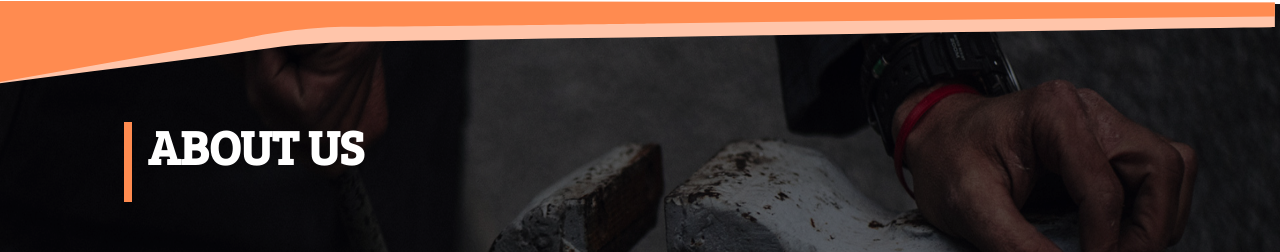
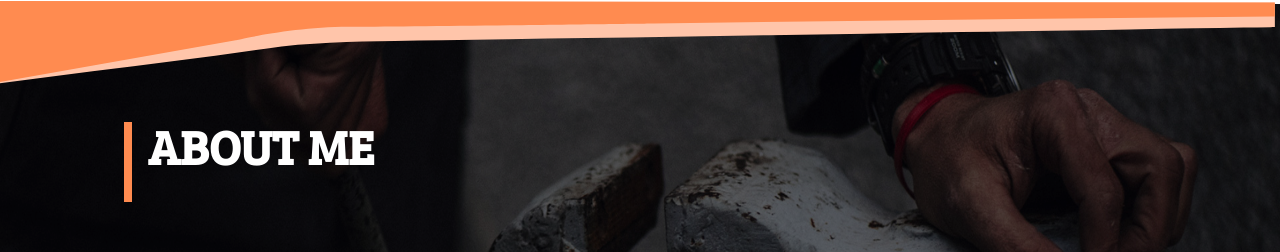
Before and after one commit to MadFury94/anbe, a Vue app: page /about in a window 1280 px wide. Shown: the part 100-352 px from the top of the page. Built offline with nearby package versions, Linux system fonts and the light colour scheme; what prettier-plugin-tailwindcss would draw is missing.

Commit message:
Testing  changes

```diff
--- a/src/Sections/background_writeup.vue
+++ b/src/Sections/background_writeup.vue
@@ -14,7 +14,7 @@
         <div class="flex gap-x-4">
           <div class="h-20 border-4 border-orange-500"></div>
 
-          <h1 class="font-bree text-3xl lg:text-5xl">ABOUT US</h1>
+          <h1 class="font-bree text-3xl lg:text-5xl">ABOUT ME</h1>
         </div>
       </div>
       <section class="f grid gap-8 p-20 md:grid-cols-2">
```
